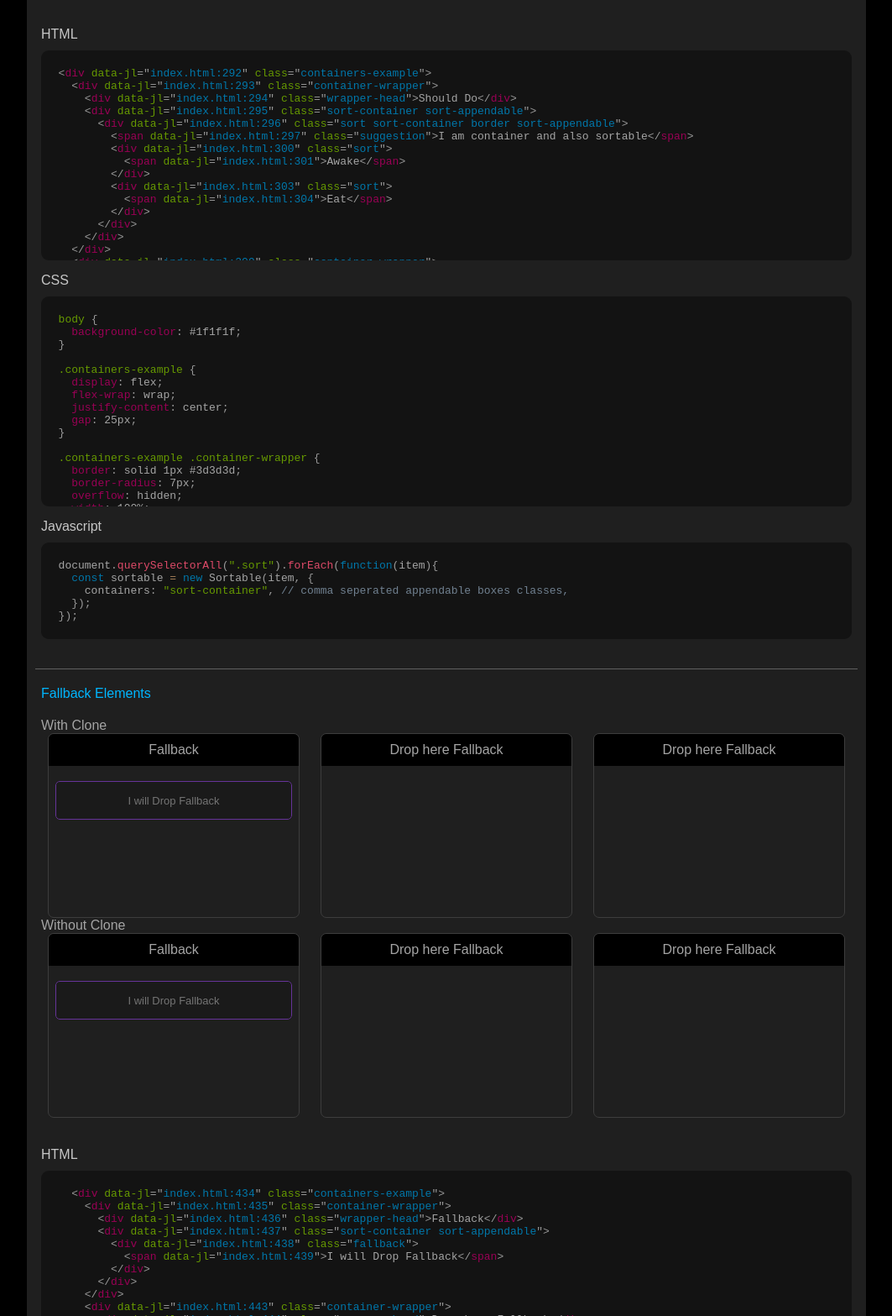
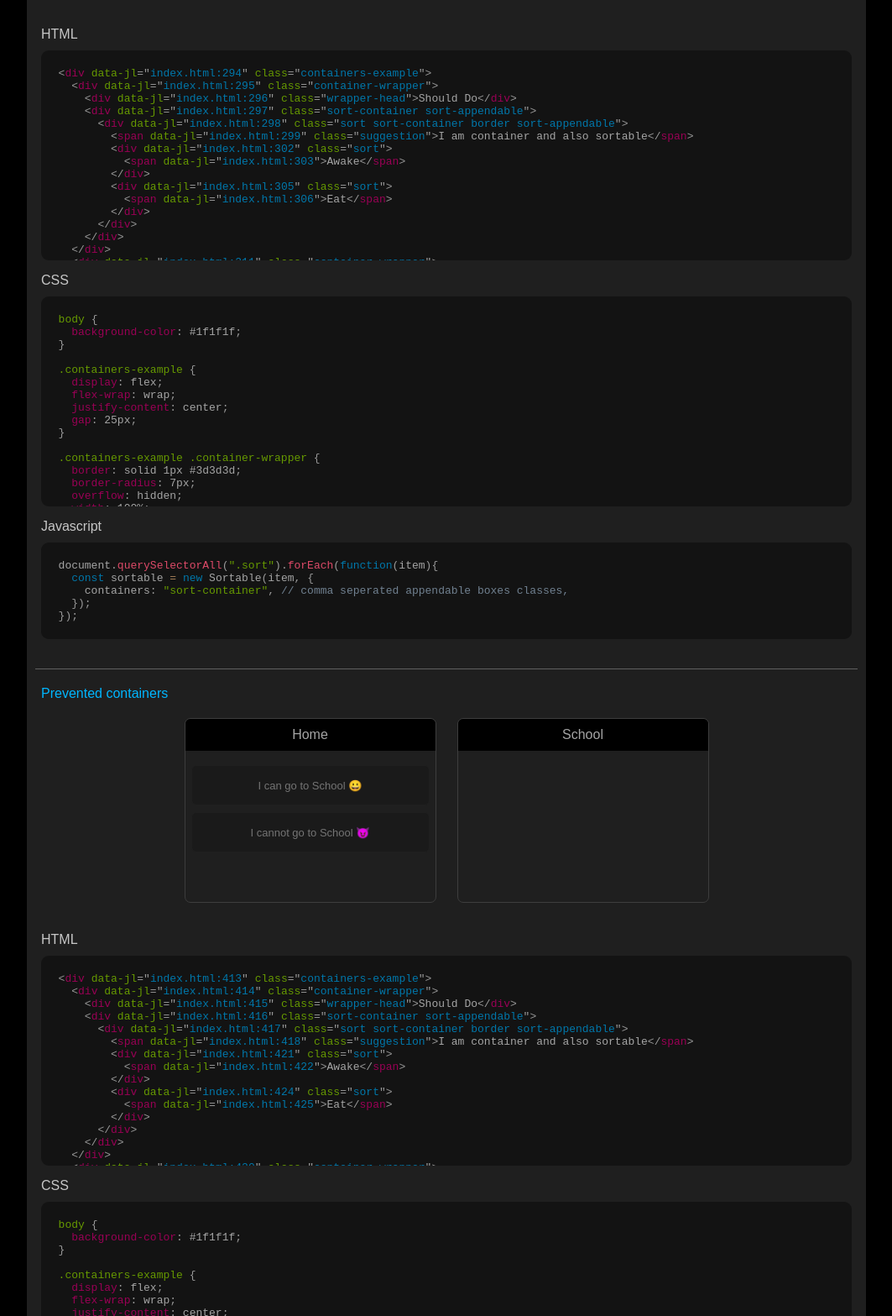
Before and after one commit to tahir150/beautiful-sortable-js, a plain HTML site: page index.html in a window 1280 px wide. Shown: the part 2547-4114 px from the top of the page at 84% size, without its empty margins (108-1171 px from the left). Drawn offline with Linux system fonts and the light colour scheme.

Commit message:
prevented container functionality added

```diff
--- a/app.js
+++ b/app.js
@@ -14,7 +14,7 @@ const sections = document.querySelectorAll("section");
     zoom: 1, // it is viewport zoom value (if have css zoom property)
     disabledClass: "disabled", // class will apply if sorting is disable
     containers: "sort-container", // comma seperated appendable boxes classes
-    preventedContainers: "another-conatiner", // comma seperated appendable boxes classes
+    preventedContainers: "another-conatiner", // comma seperated prevented boxes classes
     fallBackElement: item.classList.contains("fallback") // it is not sortable, it just append this fallback html
       ? `<div class="fallback-element">
          <span>I am fallback</span>
@@ -37,13 +37,13 @@ const sections = document.querySelectorAll("section");
   sortable.disable();
 });
 
-// Section 1
+// Section 1 - Example
 const section1Divs = sections[0]?.querySelectorAll(".sortable-container .sort");
 section1Divs.forEach((item, i) => {
   const sortable = new Sortable(item);
 });
 
-// Section 2
+// Section 2 - multiple boxes
 const section2Divs = sections[1]?.querySelectorAll(".sort");
 section2Divs.forEach((item, i) => {
   const sortable = new Sortable(item, {
@@ -51,7 +51,7 @@ section2Divs.forEach((item, i) => {
   });
 });
 
-// Section 3
+// Section 3 - containers
 const section3Divs = sections[2]?.querySelectorAll(".sort");
 section3Divs.forEach((item, i) => {
   const sortable = new Sortable(item, {
@@ -59,9 +59,20 @@ section3Divs.forEach((item, i) => {
   });
 });
 
-// Section 4
-const section4Divs = sections[3]?.querySelectorAll(".fallback");
+// Section 4 - prevented container
+const section4Divs = sections[3]?.querySelectorAll(".sort");
 section4Divs.forEach((item, i) => {
+  const sortable = new Sortable(item, {
+    containers: "sort-container,school-container", // comma seperated appendable boxes classes,
+    preventedContainers: !item.classList.contains("can-go")
+      ? "school-container"
+      : "",
+  });
+});
+
+// Section 5 - fallback
+const section5Divs = sections[4]?.querySelectorAll(".fallback");
+section5Divs.forEach((item, i) => {
   const sortable = new Sortable(item, {
     containers: "sort-container", // comma seperated appendable boxes classes,
     fallBackElement: `<div class="fallback-element">
@@ -71,20 +82,20 @@ section4Divs.forEach((item, i) => {
   });
 });
 
-// Section 5
-const section5Divs = sections[4]?.querySelectorAll(".sortable-container");
-section5Divs[0].querySelectorAll(".sort").forEach((item, i) => {
+// Section 6 - zoom
+const section6Divs = sections[5]?.querySelectorAll(".sortable-container");
+section6Divs[0].querySelectorAll(".sort").forEach((item, i) => {
   const sortable = new Sortable(item);
 });
-section5Divs[1].querySelectorAll(".sort").forEach((item, i) => {
+section6Divs[1].querySelectorAll(".sort").forEach((item, i) => {
   const sortable = new Sortable(item, {
     zoomedElement: item.closest(".containers-example"),
   });
 });
 
-// Section 6
-const section6Divs = sections[5]?.querySelectorAll(".sortable-container .sort");
-section6Divs.forEach((item, i) => {
+// Section 7 - disable
+const section7Divs = sections[6]?.querySelectorAll(".sortable-container .sort");
+section7Divs.forEach((item, i) => {
   const sortable = new Sortable(item, {
     disabledClass: "disabled",
   });
@@ -102,6 +113,8 @@ section6Divs.forEach((item, i) => {
     item.addEventListener("click", reEnable);
   }
 });
+
+// section 8 -options
 
 // Javascript code viewer
 const getCopyButton = (textToCopy = "") => {
--- a/index.html
+++ b/index.html
@@ -40,7 +40,7 @@
         </div>
       </header>
 
-      <section id="simple-sortable">
+      <section id="sortable-example">
         <div class="section-head">
           <p>Simple Sortable Box</p>
         </div>
@@ -268,16 +268,137 @@
             </div>
             <div class="container-wrapper">
               <div class="wrapper-head">Should not Do</div>
-              <div class="sort-container">
-                <div class="sort sort-container border">
+              <div class="sort-container sort-appendable">
+                <div
+                  class="sort sort-container border sort-appendable sortable sortable-containment"
+                >
                   <span class="suggestion"
                     >I am container and also sortable</span
                   >
-                  <div class="sort">
+                  <div class="sort sortable">
                     <span>Sleep</span>
                   </div>
                 </div>
               </div>
+            </div>
+          </div>
+        </div>
+
+        <!-- Code started -->
+        <div class="code-preview-wrapper">
+          <div class="code-preview">
+            <div class="code-heading">HTML</div>
+
+            <div class="pre-code-wrapper">
+              <pre class="code"><code class="nohighlight bs-markup">
+  <div class="containers-example">
+    <div class="container-wrapper">
+      <div class="wrapper-head">Should Do</div>
+      <div class="sort-container">
+        <div class="sort sort-container border">
+          <span class="suggestion"
+            >I am container and also sortable</span
+          >
+          <div class="sort">
+            <span>Awake</span>
+          </div>
+          <div class="sort">
+            <span>Eat</span>
+          </div>
+        </div>
+      </div>
+    </div>
+    <div class="container-wrapper">
+      <div class="wrapper-head">Should not Do</div>
+      <div class="sort-container">
+        <div class="sort sort-container border">
+          <span class="suggestion"
+            >I am container and also sortable</span
+          >
+          <div class="sort">
+            <span>Sleep</span>
+          </div>
+        </div>
+      </div>
+    </div>
+      </div>
+            </code></pre>
+            </div>
+          </div>
+
+          <div class="code-preview">
+            <div class="code-heading">CSS</div>
+            <div class="pre-code-wrapper">
+              <pre class="code"><code class="nohighlight bs-css">
+  body {
+    background-color: #1f1f1f;
+  }
+
+  .containers-example {
+    display: flex;
+    flex-wrap: wrap;
+    justify-content: center;
+    gap: 25px;
+  }
+
+  .containers-example .container-wrapper {
+    border: solid 1px #3d3d3d;
+    border-radius: 7px;
+    overflow: hidden;
+    width: 100%;
+    max-width: 300px;
+  }
+
+  .containers-example .container-wrapper .wrapper-head {
+    background-color: #000000;
+    width: 100%;
+    text-align: center;
+    padding: 10px;
+  }
+
+  .containers-example .container-wrapper .sort-container {
+    min-height: 180px;
+    border: none;
+  }
+              </code></pre>
+            </div>
+          </div>
+          <div class="code-preview">
+            <div class="code-heading">Javascript</div>
+            <div class="pre-code-wrapper">
+              <pre class="code"><code class="nohighlight bs-javascript">
+  document.querySelectorAll(".sort").forEach(function(item){
+    const sortable = new Sortable(item, {
+      containers: "sort-container", // comma seperated appendable boxes classes,
+    });
+  });
+              </code></pre>
+            </div>
+          </div>
+        </div>
+        <!-- Code end -->
+      </section>
+
+      <section id="sortable-prevented-container">
+        <div class="section-head">
+          <p>Prevented containers</p>
+        </div>
+        <div class="section-body m-0">
+          <div class="containers-example">
+            <div class="container-wrapper">
+              <div class="wrapper-head">Home</div>
+              <div class="sort-container">
+                <div class="sort can-go">
+                  <span>I can go to School 😀</span>
+                </div>
+                <div class="sort">
+                  <span>I cannot go to School 😈</span>
+                </div>
+              </div>
+            </div>
+            <div class="container-wrapper">
+              <div class="wrapper-head">School</div>
+              <div class="school-container"></div>
             </div>
           </div>
         </div>
@@ -523,7 +644,7 @@
         <!-- Code end -->
       </section>
 
-      <section id="sortable-disable">
+      <section id="sortable-zoomed">
         <div class="section-head">
           <p>Zoomed parent Elements</p>
           <p>Apply zoom <input type="checkbox" /></p>
@@ -638,7 +759,7 @@
         </div>
       </section>
 
-      <section id="simple-sortable">
+      <section id="sortable-disabled">
         <div class="section-head">
           <p>Disabled method</p>
         </div>
@@ -740,7 +861,7 @@
         <!-- Code end -->
       </section>
 
-      <section id="sortable-fallback">
+      <section id="sortable-options">
         <div class="section-head">
           <p>Options Used</p>
         </div>
@@ -801,11 +922,15 @@
             ,
           </div>
           <div class="methods-expample">
+            <a href=""> <h3>preventedContainers</h3></a> :
+            <p>""</p>
+            ,
+          </div>
+          <div class="methods-expample">
             <a href=""> <h3>disabledClass</h3></a> :
             <p>""</p>
             ,
           </div>
-          <div class="methods-expample"></div>
         </div>
       </section>
 
--- a/sortable.js
+++ b/sortable.js
@@ -64,7 +64,7 @@ const getUtils = function (config = {}) {
       const existingStyleTag = document.querySelector("[data-sortable-css]");
 
       if (!existingStyleTag) {
-        const css = `.${this.cssClasses.containment} {scroll-behavior: smooth;}.${this.cssClasses.sortable} {touch-action:none;}.${this.cssClasses.sortable} , .${this.cssClasses.sortable}:hover {    cursor: grab;}.${this.cssClasses.sortable}.${this.cssClasses.grabbingClass}:hover {    cursor: grabbing;}.${this.cssClasses.noUserSelection} , .${this.cssClasses.noUserSelection} * {    user-select: none !important;}.${this.cssClasses.sortMoving} {    background: #00000094 !important;    opacity: 0.5;}.${this.cssClasses.sortMoving} *{    opacity: 0 !important;}.${this.cssClasses.cloneMoving} {    opacity: 0.7;}.${this.cssClasses.appendableClasss} {  border: solid 1px gray;}.${this.cssClasses.defaultHeight} , .${this.cssClasses.containment} {  padding: 8px;}`;
+        const css = `.${this.cssClasses.containment} {scroll-behavior: smooth;}.${this.cssClasses.sortable} {touch-action:none;}.${this.cssClasses.sortable} , .${this.cssClasses.sortable}:hover {    cursor: grab;}.${this.cssClasses.sortable}.${this.cssClasses.grabbingClass}:hover {    cursor: grabbing;}.${this.cssClasses.noUserSelection} , .${this.cssClasses.noUserSelection} * {    user-select: none !important;}.${this.cssClasses.sortMoving} {    background: #00000094 !important;    opacity: 0.5; pointer-events: none;}.${this.cssClasses.sortMoving} *{    opacity: 0 !important;}.${this.cssClasses.cloneMoving} {    opacity: 0.7;}.${this.cssClasses.appendableClasss} {  min-heght:180px;}.${this.cssClasses.defaultHeight} , .${this.cssClasses.containment} {  padding: 8px;}`;
 
         const style = document.createElement("style");
         style.dataset.sortableCss = true;
@@ -442,9 +442,7 @@ const getUtils = function (config = {}) {
       const sortTheElement = () => {
         let isPrevented = false;
         this.sortableFigures.preventedContainerClasses.forEach((cls) => {
-          const preventedParent = pointedElement.closest(
-            "." + cssClasses.containment
-          );
+          const preventedParent = pointedElement.parentElement;
           if (
             preventedParent?.classList.contains(cls) &&
             preventedParent !== sortingElement.parentElement
@@ -517,7 +515,13 @@ const getUtils = function (config = {}) {
                 let isPrevented = false;
                 this.sortableFigures.preventedContainerClasses.forEach(
                   (cls) => {
-                    if (configContainment?.classList.contains(cls)) {
+                    if (
+                      configContainment?.parentElement.classList.contains(
+                        cls
+                      ) &&
+                      this.sortableFigures.itemDetails.startedFrom.parent !==
+                        configContainment?.parentElement
+                    ) {
                       isPrevented = true;
                     }
                   }
--- a/style.css
+++ b/style.css
@@ -127,7 +127,8 @@ section .container-wrapper .wrapper-head {
   padding: 10px;
 }
 
-section .containers-example .sort-container {
+section .containers-example .sort-container,
+.school-container {
   min-height: 180px;
   border: none;
 }
```
